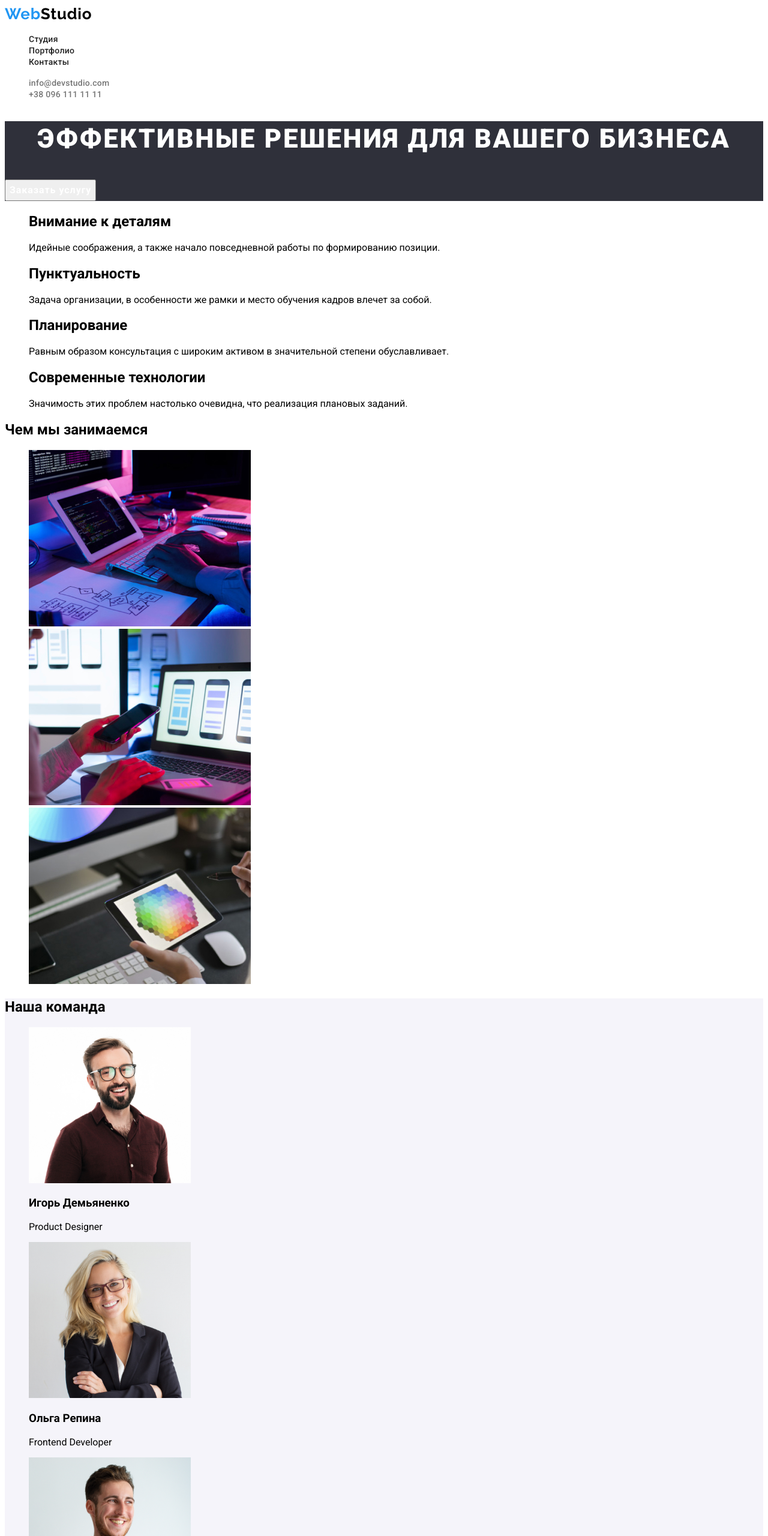
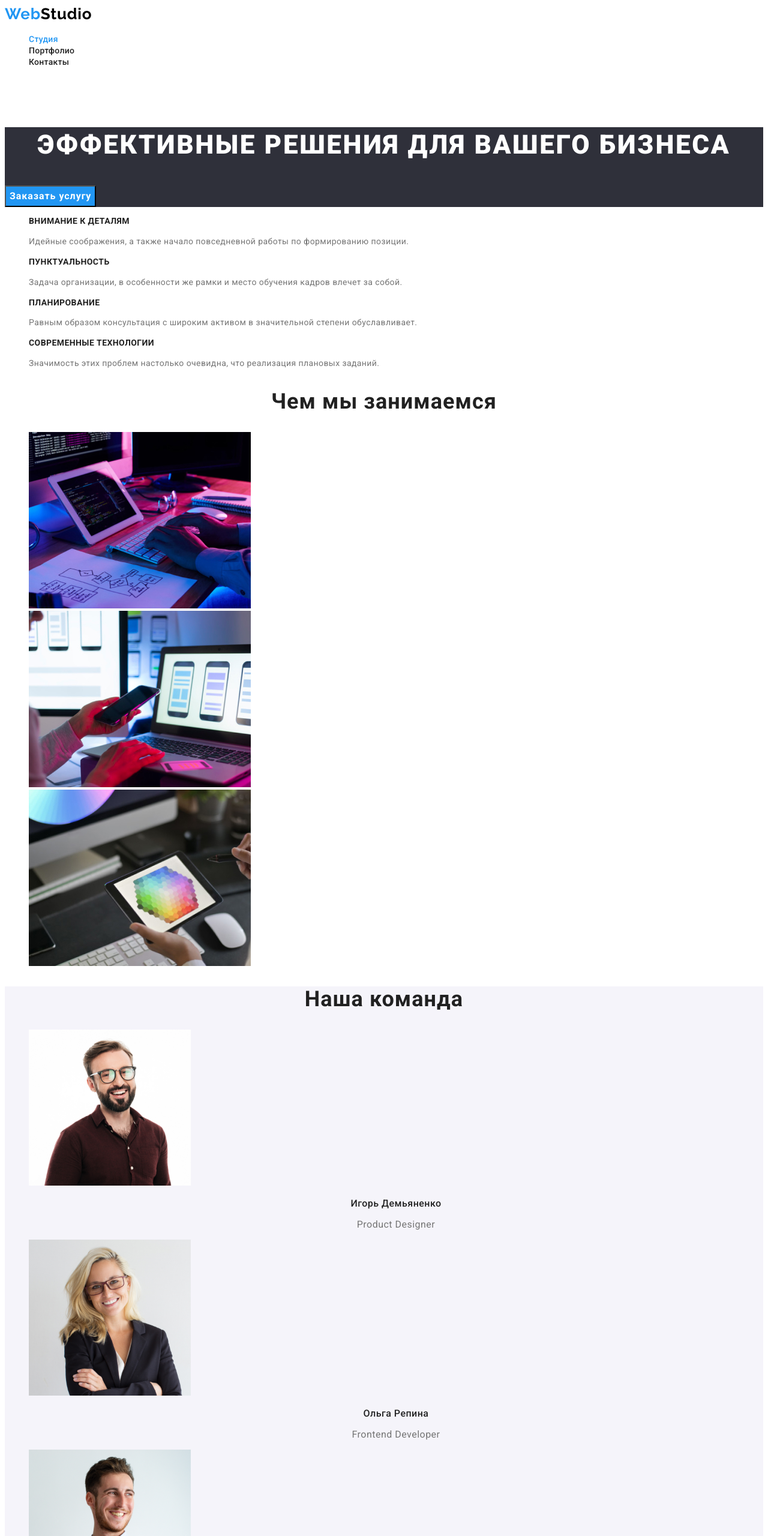
Before and after one commit to Marina0408/HW2, a plain HTML site: page index.html in a window 1280 px wide. Shown: the top 2560 px of the page at 60% size. Drawn offline with Linux system fonts and the light colour scheme.

Commit message:
finished hw2

```diff
--- a/css/styles.css
+++ b/css/styles.css
@@ -12,6 +12,7 @@
 
 body {
     font-family: 'Roboto', sans-serif;
+    color: var(--primary-text-color);
 }
 
 .list {
@@ -21,7 +22,9 @@ list-style: none;
 .link {
 text-decoration: none;
 }
+
 /* ---------------------Ш-А-П-К-А----------------- */
+
 .logo {
  font-family: "Raleway", sans-serif;
  font-weight: 700;
@@ -38,8 +41,8 @@ color: var(--accent-color);
 color: var(--header-studio-color);
 }
 
-.header-list a,
-.contacts a  {
+.header-list .link,
+.contacts .link {
 font-weight: 500;
 font-size: 14px;
 line-height: 1.14;
@@ -47,9 +50,25 @@ letter-spacing: 0.02em;
 color: var(--secondary-text-color);
 }
 
-.contacts a {
+.link:focus,
+.link:hover {
+color: var(--accent-color);
+}
+
+.header-list .current {
+color: var(--accent-color);
+}
+
+.contacts .link {
 color: var(--primary-text-color);
 }
+
+.link:focus,
+.link:hover {
+color: var(--accent-color);
+}
+
+/* --------------------H E R O-------------------------------    */
 
 .hero {
    background-color: var(--background-hero-footer);
@@ -66,7 +85,7 @@ color: var(--white-color);
 }
 
 .hero-btn {
-font-family: 'Roboto';
+font-family: inherit;
 font-style: normal;
 font-weight: 700;
 font-size: 16px;
@@ -76,15 +95,86 @@ align-items: center;
 text-align: center;
 letter-spacing: 0.06em;
 color: var(--white-color);
+background-color: var(--accent-color);
+cursor: pointer;
 }
+
+.hero-btn:hover {
+    color: var(--accent-color);
+    background-color: var(--white-color);
+}
+
+/* -------------Основная информация------------- */
+/* --------------------features---------------- */
+
+.features-item-title {
+font-style: normal;
+font-weight: 700;
+font-size: 14px;
+line-height: 1.14;
+letter-spacing: 0.03em;
+text-transform: uppercase;
+color: var(--secondary-text-color);
+}
+
+.features-item-text {
+font-size: 14px;
+line-height: 1.71;
+letter-spacing: 0.03em;
+}
+
+/* //////////////    OCCUPATION   //////// */
+
+.occupation-title {
+font-style: normal;
+font-weight: 700;
+font-size: 36px;
+line-height: 42px;
+text-align: center;
+letter-spacing: 0.03em;
+color: var(--secondary-text-color);
+}
+
+/* ///////////////     STAFF     ////////////// */
 
 .staff {
     background-color: var(--background-team);
 }
 
+.staff-title {
+font-style: normal;
+font-weight: 700;
+font-size: 36px;
+line-height: 1.17;
+text-align: center;
+letter-spacing: 0.03em;
+color: var(--secondary-text-color);
+}
+
+.staff-name {
+font-style: normal;
+font-weight: 500;
+font-size: 16px;
+line-height: 1.19;
+text-align: center;
+letter-spacing: 0.03em;
+color: var(--secondary-text-color);
+}
+
+.staff-text {
+font-size: 16px;
+line-height: 1.19;
+text-align: center;
+letter-spacing: 0.03em;
+color: var(--primary-text-color);
+}
+
+/* -------------------F O O T E R--------------------*/
+
 .footer {
     background-color: var(--background-hero-footer);
 }
+
 .logo-studio-footer {
 color: var(--white-color);
 }
@@ -92,3 +182,61 @@ color: var(--white-color);
 .contacts {
     font-style: normal;
 }
+
+.contacts .footer-address {
+font-weight: 400;
+font-size: 14px;
+line-height: 1.71;
+letter-spacing: 0.03em;
+color: var(--white-color);
+}
+
+.contacts .link {
+font-weight: 400;
+font-size: 14px;
+line-height: 1.71;
+letter-spacing: 0.03em;
+color: var(--footer-mail-tel);
+}
+
+.contacts .link:hover,
+.contacts .link:focus {
+color: var(--accent-color);
+}
+
+/* /////////////    PORTFOLIO   /////////////// */
+
+.filter-btn {
+font-family: inherit;
+font-style: normal;
+font-weight: 500;
+font-size: 16px;
+line-height: 26px;
+text-align: center;
+letter-spacing: 0.03em;
+color: var(--secondary-text-color);
+background: var(--background-team);
+cursor: pointer;
+}
+
+.filter-btn:hover,
+.filter-btn:focus {
+color: var(--white-color);
+background: var(--accent-color);
+}
+
+.portfolio-item-title {
+font-style: normal;
+font-weight: 700;
+font-size: 18px;
+line-height: 2;
+letter-spacing: 0.06em;
+color: var(--secondary-text-color);
+}
+
+.portfolio-item-text {
+font-size: 16px;
+line-height: 30px;
+letter-spacing: 0.03em;
+color: var(--primary-text-color);
+}
--- a/index.html
+++ b/index.html
@@ -16,7 +16,7 @@
         <nav>
         <a href="/" lang="en" class="logo link"><span class="logo-web">Web</span><span class="logo-studio">Studio</span></a>
         <ul class="header-list list">
-            <li><a class="header-current link" href="" >Студия</a></li>
+            <li><a class="current link" href="" >Студия</a></li>
             <li><a class="link" href="./portfolio.html" >Портфолио</a></li>
             <li><a class="link" href="" >Контакты</a></li>
         </ul>
@@ -72,22 +72,22 @@
         <h2 class="staff-title">Наша команда</h2>
         <ul class="staff-list list">
             <li class="staff-item"> <img src="images/ИгорьДемьяненко.jpg" alt="ИгорьДемьяненко" width="270" class="staff-item-img">
-            <h3 class="staff-title">Игорь Демьяненко</h3>
+            <h3 class="staff-name">Игорь Демьяненко</h3>
             <p lang="en" class="staff-text">Product Designer</p>
             </li>
 
             <li class="staff-item"><img src="images/ОльгаРепина.jpg" alt="ОльгаРепина" width="270" class="staff-item-img">
-            <h3 class="staff-title">Ольга Репина</h3>
+            <h3 class="staff-name">Ольга Репина</h3>
             <p lang="en" class="staff-text">Frontend Developer</p>
             </li>
 
             <li class="staff-item"><img src="images/НиколайТарасов.jpg" alt="НиколайТарасов" width="270" class="staff-item-img">
-            <h3 class="staff-title">Николай Тарасов</h3>
+            <h3 class="staff-name">Николай Тарасов</h3>
             <p lang="en" class="staff-text">Marketing</p>
             </li>
 
             <li class="staff-item"><img src="images/МихаилЕрмаков.jpg" alt="МихаилЕрмаков" width="270" class="staff-item-img">
-            <h3 class="staff-title">Михаил Ермаков</h3>
+            <h3 class="staff-name">Михаил Ермаков</h3>
             <p lang="en" class="staff-text">UI Designer</p>
             </li>
         </ul>
```
Also changed, not shown: portfolio.html (+1 -1 lines).
